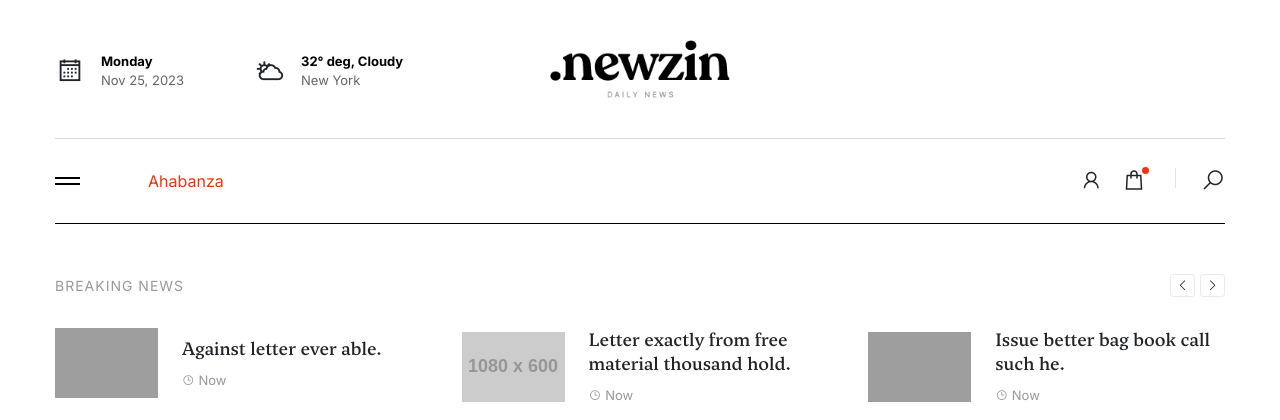
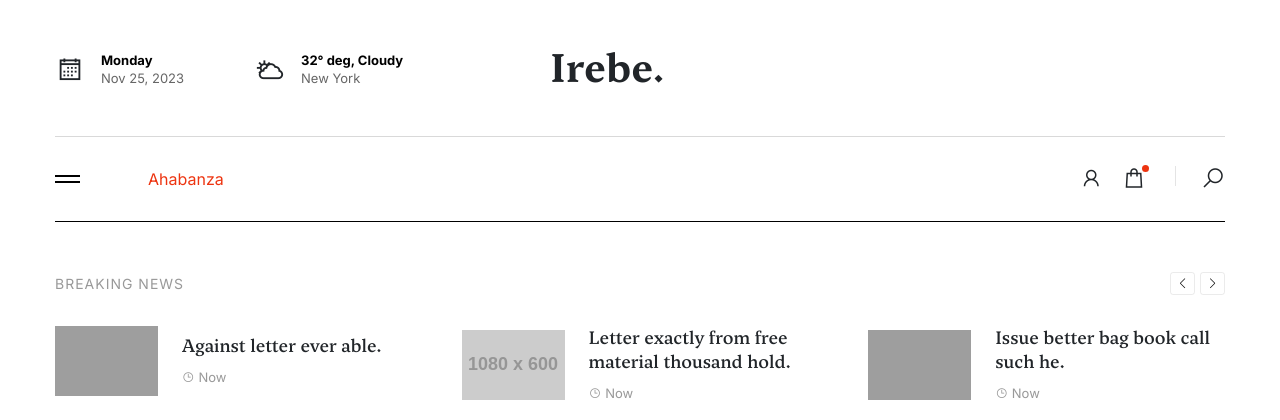
Before and after one commit to kajugadaniels/django-blog-app, a Django app: page / in a window 1280 px wide. Shown: the top 420 px of the page. Run offline with Django 5.2, Linux system fonts and the light colour scheme; data comes from the database, SQL or seed files in the repository; grey boxes labelled with a size stand in for pictures from a placeholder-image service; data that the repository does not hold is empty; some libraries are stand-ins or nearby versions; grey boxes are pictures that could not be loaded.

Commit message:
New hcnages

```diff
--- a/templates/components/navbar.html
+++ b/templates/components/navbar.html
@@ -35,8 +35,9 @@
                     </div>
                     <div class="col-lg-4">
                         <a href="#" class="logo-brand d-none d-lg-block">
-                            <img src="{% static 'img/logo_home1.png' %}" alt="" class="dark-none">
-                            <img src="{% static 'img/logo_home1_lt.png' %}" alt="" class="light-none">
+                            <h1>
+                                Irebe.
+                            </h1>
                         </a>
                     </div>
                 </div>
```
Also changed, not shown: media/articles/article_mean-television-home-expert-after-after-example_20250225121748.jpg (added).
